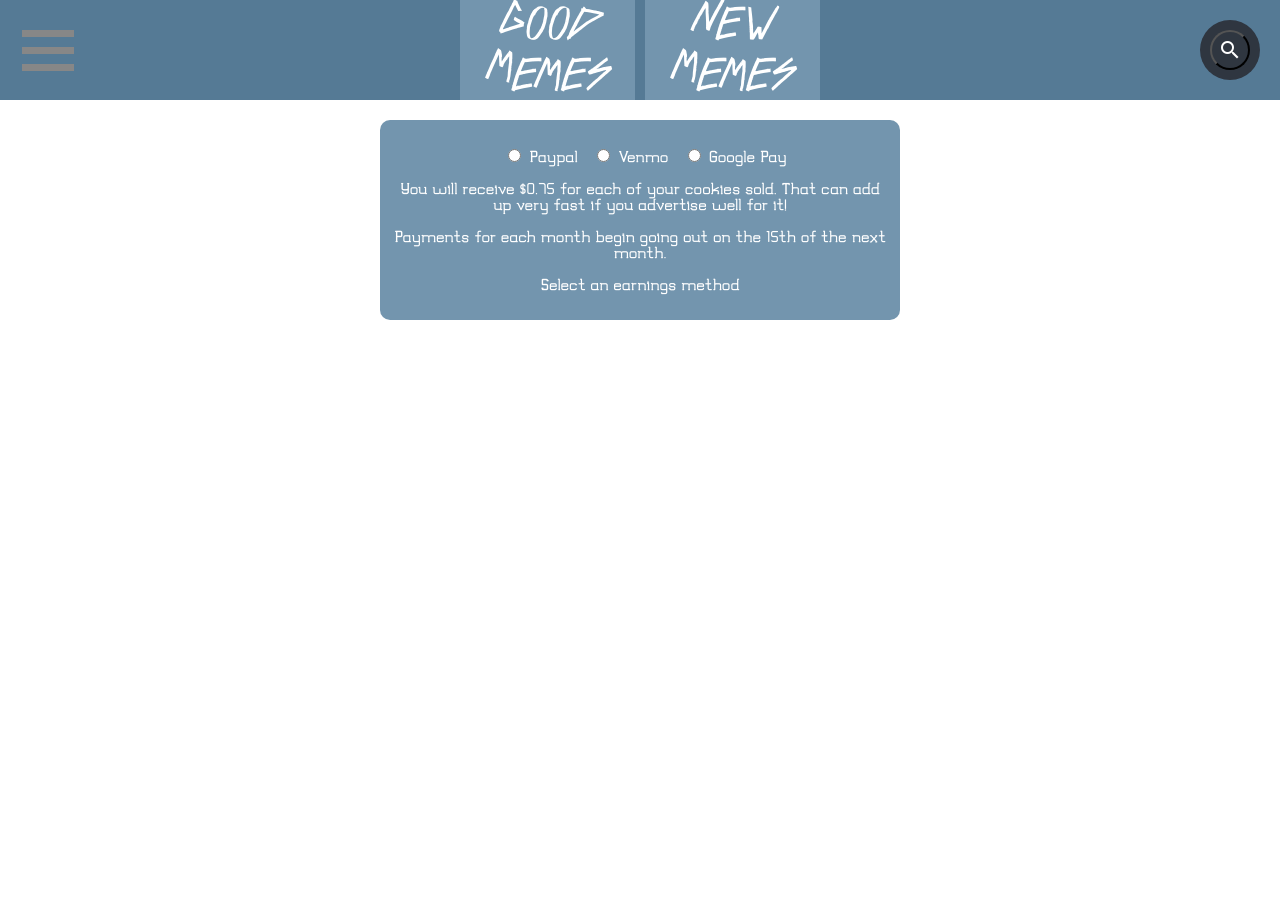
After one commit to computernate/m4m, a PHP site: page /changeEarningsInfo.php in a window 1280 px wide. The commit adds this page. Run offline with PHP 8.4, Linux system fonts and the light colour scheme; the visitor is signed in with stand-in values (Sample User, id 1); tables that the repository leaves empty or names only in its code hold one stand-in row (values such as "Sample post"); some libraries are stand-ins or nearby versions.

Commit message:
Minor bug fixes and design changes

```diff
--- a/CSS/color1.css
+++ b/CSS/color1.css
@@ -1,20 +1,21 @@
 :root{
 
 	/*general*/
-	--text-color:#FFFFFF;//White
-	--text-color-2:#d6651e;//Reddish
+	--text-color:#FFFFFF;
+	--text-color-2:#d6651e;
+	--error-color:red;
 
 	/*Nav*/
 	--top-message-bg:#5595FF;
 
 	--head-bg-color:#557A95;
-	--a-bg-color:#7395AE;
 	--head-nav-bg-color-2:#5595FF;
 
 	/*Create Meme*/
 	--create-bg-color:#7395AE;
 	--create-input-bg:#557A95;
 	--create-input-disabled:#666;
+	--a-bg-color:#7395AE;
 	--create-input-bg-hover:#5595FF;
 	--create-input-text:#FFF;
 	--create-label-text:#FFF;
@@ -23,6 +24,7 @@
 	--meme-bg-color:#557A95;
 	--meme-text-color:#FFFFFF;
 	--meme-text-color-2:#D6651E;
+	--pull-out-bg:#DA9100;
 
 	/*Tags*/
 	--tag-bg-color:#557A95;
--- a/CSS/main.css
+++ b/CSS/main.css
@@ -701,3 +753,48 @@ User Image
 #userpage{
 	text-align:center;
 }
+
+/****************************
+
+change earnings
+
+***************************/
+
+#changeEarnings{
+	width:500px;
+	background-color:var(--create-bg-color);
+	margin:0px auto;
+	padding:10px;
+	border-radius:10px;
+}
+#changeEarnings label{
+	color:var(--text-color);
+	margin-top:10px;
+}
+#changeEarnings p{
+	text-align:center;
+	color:var(--text-color);
+}
+#changeEarnings p input[type="radio"]{
+	margin-left:15px;
+}
+#changeEarnings input[type="text"]{
+	width:100%;
+	margin-bottom:20px;
+	font-size:35px;
+}
+#changeEarnings input[type="submit"]{
+	width:100%;
+	text-align:center;
+	border:1px solid var(--create-input-text);
+	padding:10px;
+	background-color:var(--create-input-bg);
+	color:var(--create-input-text);
+	font-size:35px;
+}
+#changeEarnings input[type="submit"]:hover{
+	background-color:var(--create-input-bg-hover);
+}
+#changeEarnings input[disabled="disabled"]{
+	background-color:var(--create-input-disabled);
+}
--- a/JS/creatorScripts.js
+++ b/JS/creatorScripts.js
@@ -85,7 +85,7 @@ function addTextbox(){
     fontSize: 40,
     fill:"#FFFFFF",
     stroke:"#000000",
-    strokeWidth:3,
+    strokeWidth:4,
     paintFirst:'stroke'
   });
   canvas.add(textbox).setActiveObject(textbox);
@@ -120,7 +120,7 @@ function shrinkFont(){
 function toggleBorder(){
   if(canvas.getActiveObject()==null)return;
   var swidth = canvas.getActiveObject().get("strokeWidth");
-  canvas.getActiveObject().set("strokeWidth",(swidth>0)?0:3);
+  canvas.getActiveObject().set("strokeWidth",(swidth>0)?0:4);
   (swidth>0)?document.getElementById('borderToggle').classList.add("borderDisabled"):document.getElementById('borderToggle').classList.remove("borderDisabled");
   canvas.renderAll();
 }
--- a/PHP/createDatabase.php
+++ b/PHP/createDatabase.php
@@ -1,6 +1,6 @@
 CREATE DATABASE money_4_memes;
 
-CREATE TABLE users(id varchar(31) PRIMARY KEY, name varchar(255), password varchar (255), email varchar (255), popularMemes int (31), earnings double (15,2), admin int(2), bankingID varchar (255), cart varchar (2047), fileType varchar (8));
+CREATE TABLE users(id varchar(31) PRIMARY KEY, name varchar(255), password varchar (255), email varchar (255), popularMemes int (31), earnings double (15,2), admin int(2), bankingID varchar (255), fileType varchar (8));
 INSERT INTO users VALUES ("0nqjdr90iqi", 'Nathan', "9315", "nateroskelley@gmail.com",0,0,1,"","","");
 
 CREATE TABLE memes( id VARCHAR(31) PRIMARY KEY, title varchar(255), pointerID varchar (31), likes int(15),
--- a/PHP/getMemes.php
+++ b/PHP/getMemes.php
@@ -10,10 +10,10 @@ if(isset($_GET["search"])){
 	$srch = $_GET["search"];
 	$query = "SELECT id, title, pointerID, description, likes, tags, age FROM memes WHERE MATCH(description) AGAINST('$srch') LIMIT 25;";
 }
-/*else if(isset($_GET["filter"])){
+else if(isset($_GET["filter"])){
 	$filter = $_GET["filter"];
-	$query = "SELECT id, title, pointerID, description, likes, tags, age FROM memes MATCH(filter) AGAINST('$filter') LIMIT 25 ORDER BY '$sortMethod' OFFSET ".( 25 * $page );
-}*/
+	$query = "SELECT id, title, pointerID, description, likes, tags, age FROM memes WHERE tags REGEXP '$filter' ORDER BY $sortMethod DESC LIMIT 25 OFFSET ".( 25 * $page );
+}
 else if(isset($_GET["madeBy"])){
 	$madeby = $_GET["madeBy"];
 	$query = "SELECT id, title, pointerID, description, likes, tags, age FROM memes WHERE pointerID = '$madeby'";
--- a/PHP/loginView.php
+++ b/PHP/loginView.php
@@ -24,7 +24,7 @@
 				<td><p>Username</p></td>
 			</tr>
 			<tr>
-				<td><input name="name" placeholder="Must be unique" id="namePass" ng-model="signupName" ng-blur="checkName();"/></td>
+				<td><input name="name" placeholder="Must be unique" id="namePass" ng-model="signupName" ng-blur="checkName();" /></td>
 			</tr>
 			<tr ng-hide="nameExists">
 				<td class="error">Sorry, that name is taken.</td>
--- a/PHP/signUpHandler.php
+++ b/PHP/signUpHandler.php
@@ -12,7 +12,7 @@ $id = $name;
 if($name&&$password&&$email&&$promo){
 
 	$sql = "INSERT INTO users VALUES ('$id', '$name', '$password',  '$email','0','0','0','0','')";
-
+//id varchar(31) PRIMARY KEY, name varchar(255), password varchar (255), email varchar (255), popularMemes int (31), earnings double (15,2), admin int(2), bankingID varchar (255), fileType varchar (8));
 	if ($conn->query($sql) === TRUE) {
 		echo "New record created successfully";
 	} else {
--- a/PHP/userSidebar.php
+++ b/PHP/userSidebar.php
@@ -1,25 +1,48 @@
+
+<?php
+	$id=$_SESSION["ID"];
+	$earningsquery = "SELECT earnings, bankingID FROM users WHERE id='$id';";
+
+	$result = $conn->query($earningsquery);
+
+	//echo $result;
+	$bankingID;
+	$earnings;
+	$filetype;
+	if($result->num_rows > 0) {
+		while($row=mysqli_fetch_array($result)){
+			$earnings = $row["earnings"];
+			$filetype=$_SESSION["filetype"];
+			$bankingID=$row["bankingID"];
+		}
+	}
+?>
 
 <form id='submitUserImage' method="post" action="PHP/submitUserImage.php" enctype="multipart/form-data">
 	<label for="userImageFile">
 		<div class="userimagewrapper">
-			<img class='userimgside' src='userImages/<?php echo $_SESSION["ID"].".".$_SESSION["filetype"]; ?>' alt='<?php echo $_SESSION['user']; ?>'/>
+			<img class='userimgside' src='userImages/<?php echo $id.".".$filetype; ?>' alt='<?php echo $_SESSION['user']; ?>'/>
 			<div id="changeImageText"><h4>Change Image</h4></div>
 		</div>
 	</label>
 	<input type="file" id="userImageFile" name="userImageFile" onchange="form.submit()" />
 </form>
+<?php	echo "<h2>Welcome ".$_SESSION["user"]."!</h2>"; ?>
 
-<?php
-	echo "<h2>Welcome ".$_SESSION["user"]."!</h2>";
-?>
-
+<h3 id="earnings" title = 'This goes up when your cookies ship out. Be sure to post about it on social media to get more people to buy!'>
+	<a href='changeEarningsInfo.php' class="money">$<?php echo number_format((float)$earnings, 2, '.', ''); ?></a>
+		<?php if($bankingID=="") { ?>
+		<h4>Add/change earnings method by clicking above</h4>
+	<?php } ?>
+</h3>
 
 <div>
 	<p
 		<?php
 			if(strpos($_SERVER['REQUEST_URI'],"newMeme.php")!=false){
 				echo "style='background-color:var(--head-nav-bg-color-2);'";
-			} ?>>
+			} ?>
+			>
 			<a href='newMeme.php?failure='>New meme</a>
 	</p>
 
@@ -47,7 +70,7 @@
 				echo "style='background-color:var(--head-nav-bg-color-2);'";
 			} ?>
 			>
-			<a href='likedImages.php?likedBy=<?php echo $_SESSION["ID"];?>'>Liked Memes</a>
+			<a href='likedImages.php?likedBy=<?php echo $_SESSION["ID"];?>' >Liked Memes</a>
 	</p>
 		<p><a href='' ng-click='submitToCart()' >Cart</a></p>
 
--- /dev/null
+++ b/changeEarningsInfo.php
@@ -0,0 +1,35 @@
+<?php
+	session_start();
+?>
+
+<html ng-app="money4memes">
+	<head>
+		<title>Add meme</title>
+	</head>
+	<body ng-controller="memectrl">
+		<?php include "PHP/head.php" ?>
+		<div id="wrapper">
+      <form action="PHP/changeEarnings.php" method="post" id="changeEarnings" name="changeEarnings" novalidate>
+				<p>
+					<label for="paypal" ng-click='changeEarningsText("paypal")'>
+	        	<input type="radio" id="paypal" value="paypal" name="earningsMethod" />
+	          Paypal
+					</label>
+					<label for="venmo" ng-click='changeEarningsText("venmo")'>
+	        	<input type="radio" id="venmo" value="venmo" name="earningsMethod" />
+	          Venmo
+					</label>
+					<label for="googlePay" ng-click='changeEarningsText("googlePay")'>
+	        	<input type="radio" id="googlePay" value="googlePay" name="earningsMethod" />
+	          Google Pay
+					</label>
+				</p>
+				<p>You will receive $0.75 for each of your cookies sold. That can add up very fast if you advertise well for it!</p>
+				<p>Payments for each month begin going out on the 15th of the next month.</p>
+        <p ng-bind="earningsMethodText"></p>
+				<input ng-show="earningsSelected" type="text" name="earningsID" id="earningsID" ng-model="earningsID" required validate-payment/>
+				<input type="submit" ng-show="earningsSelected" ng-disabled="(!changeEarnings.earningsID.$valid)" />
+      </form>
+    </div>
+  </body>
+</html>
```
Also changed, not shown: other parts of CSS/main.css (+57 -5 lines), JS/memeapp.js (+84 -10 lines), PHP/changeEarnings.php (added, +20 -0 lines), index.php (+30 -22 lines), newMeme.php (+3 -8 lines), Memes/2020.png (added), Memes/Bingo.png (added).
